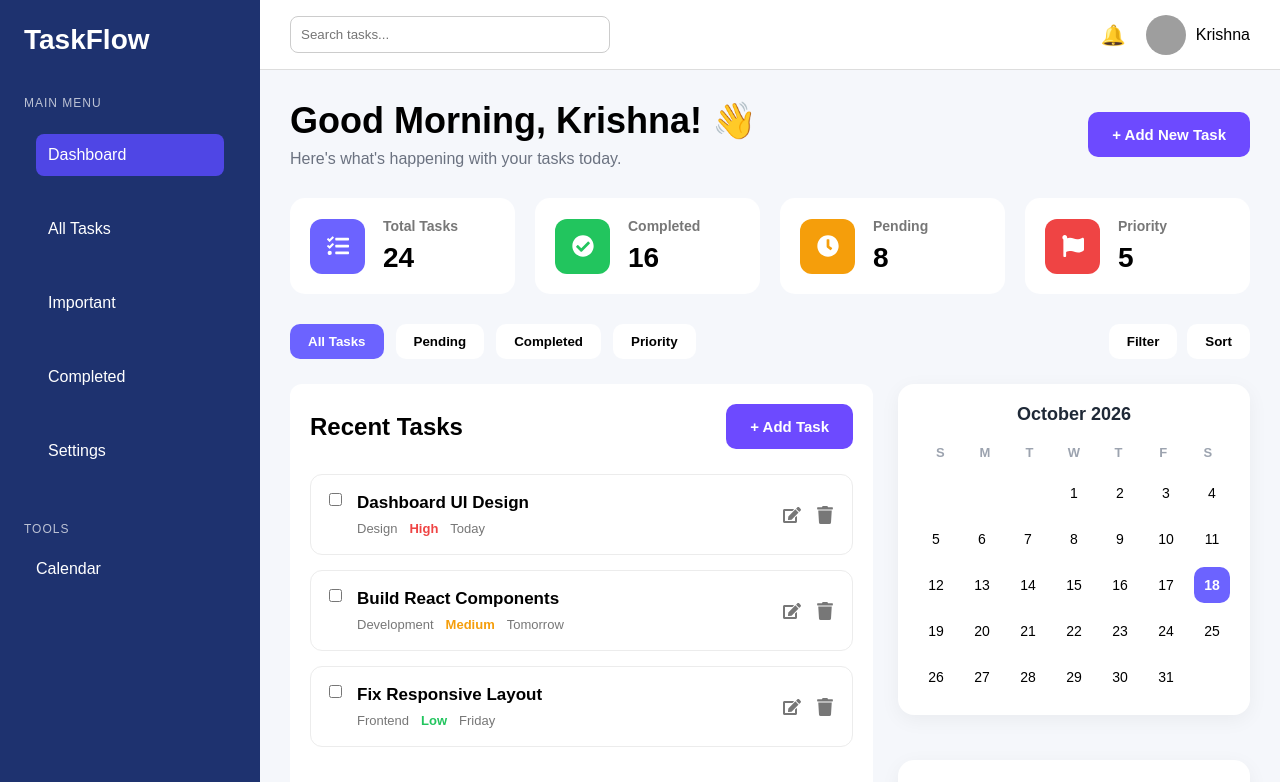
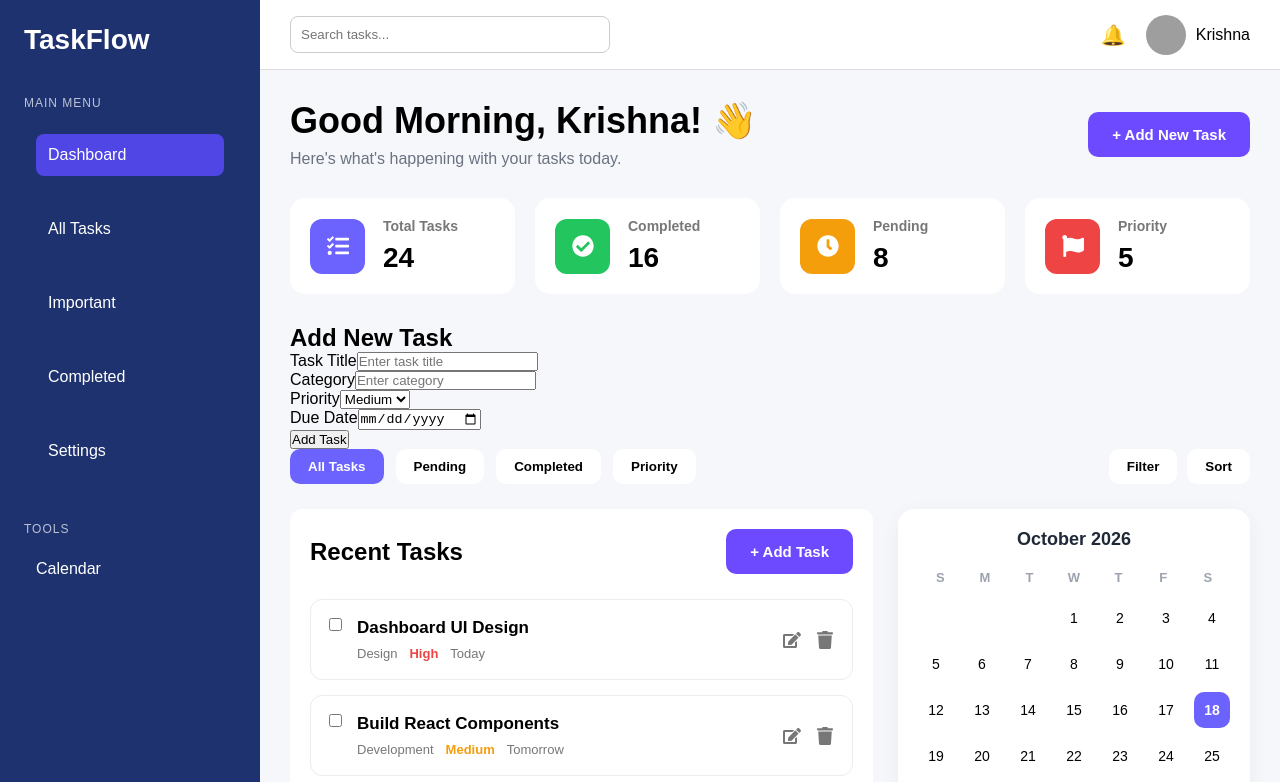
Before and after one commit to krishnapratap98/task-management, a React (Vite) app: page / in a window 1280 px wide. Shown: the top 782 px of the page. Built offline with nearby package versions, Linux system fonts and the light colour scheme; grey boxes are pictures that could not be loaded.

Commit message:
manage ui

```diff
--- a/src/components/AddTask.jsx
+++ b/src/components/AddTask.jsx
@@ -1,13 +1,15 @@
+
 import { useState } from "react";
-
+import { useDispatch } from "react-redux";
+import { addTask } from "../store/tasksSlice";
 
 function AddTask() {
-
     const [title, setTitle] = useState("");
     const [category, setCategory] = useState("");
     const [priority, setPriority] = useState("Medium");
     const [due, setDue] = useState("");
 
+    const dispatch = useDispatch();
 
     const handleSubmit = (e) => {
         e.preventDefault();
@@ -20,14 +22,19 @@ function AddTask() {
             due,
         };
 
-        console.log(newTask);
+        dispatch(addTask(newTask));
+
+        setTitle("");
+        setCategory("");
+        setPriority("Medium");
+        setDue("");
     };
 
     return (
         <div className="add-task-form">
             <h2>Add New Task</h2>
 
-            <form>
+            <form onSubmit={handleSubmit}>
                 <div>
                     <label>Task Title</label>
                     <input
@@ -35,7 +42,6 @@ function AddTask() {
                         type="text"
                         placeholder="Enter task title"
                         onChange={(e) => setTitle(e.target.value)}
-
                     />
                 </div>
 
@@ -51,10 +57,10 @@ function AddTask() {
 
                 <div>
                     <label>Priority</label>
-                    <select value={priority}
+                    <select
+                        value={priority}
                         onChange={(e) => setPriority(e.target.value)}
                     >
-
                         <option value="Low">Low</option>
                         <option value="Medium">Medium</option>
                         <option value="High">High</option>
@@ -63,12 +69,14 @@ function AddTask() {
 
                 <div>
                     <label>Due Date</label>
-                    <input type="date"
+                    <input
+                        type="date"
                         value={due}
-                        onChange={(e) => setDue(e.target.value)} />
+                        onChange={(e) => setDue(e.target.value)}
+                    />
                 </div>
 
-                <button type="submit" onClick={handleSubmit}>
+                <button type="submit">
                     Add Task
                 </button>
             </form>
--- a/src/pages/Dashboard.jsx
+++ b/src/pages/Dashboard.jsx
@@ -1,6 +1,7 @@
 import react from "react";
 import Navbar from "../components/Navbar";
 import DashboardHeader from "../components/DashboardHeader";
+import AddTask from "../components/AddTask";
 import StatsCards from "../components/StatsCards";
 import TaskFilters from "../components/TaskFilters";
 import RecentTasks from "../components/RecentTasks";
@@ -25,7 +26,9 @@ function Dashboard() {
             <div className="dashboard-content">
                 <DashboardHeader />
 
+
                <StatsCards />
+                <AddTask />
                <TaskFilters />
 
                 <div className="dashboard-body">
```
